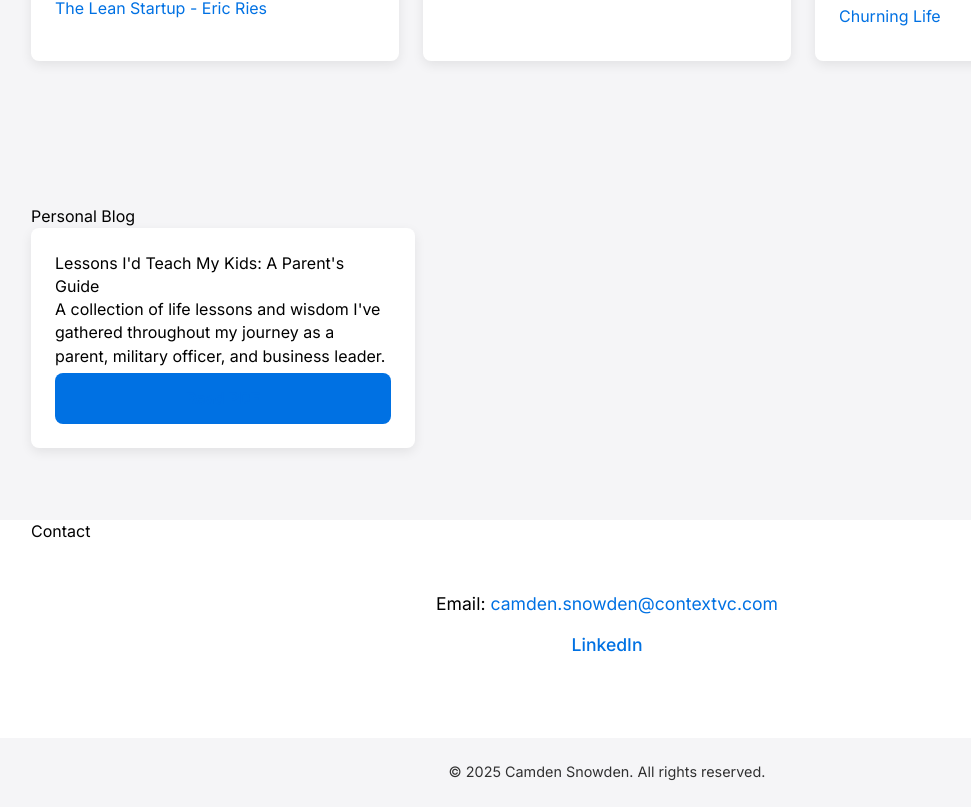
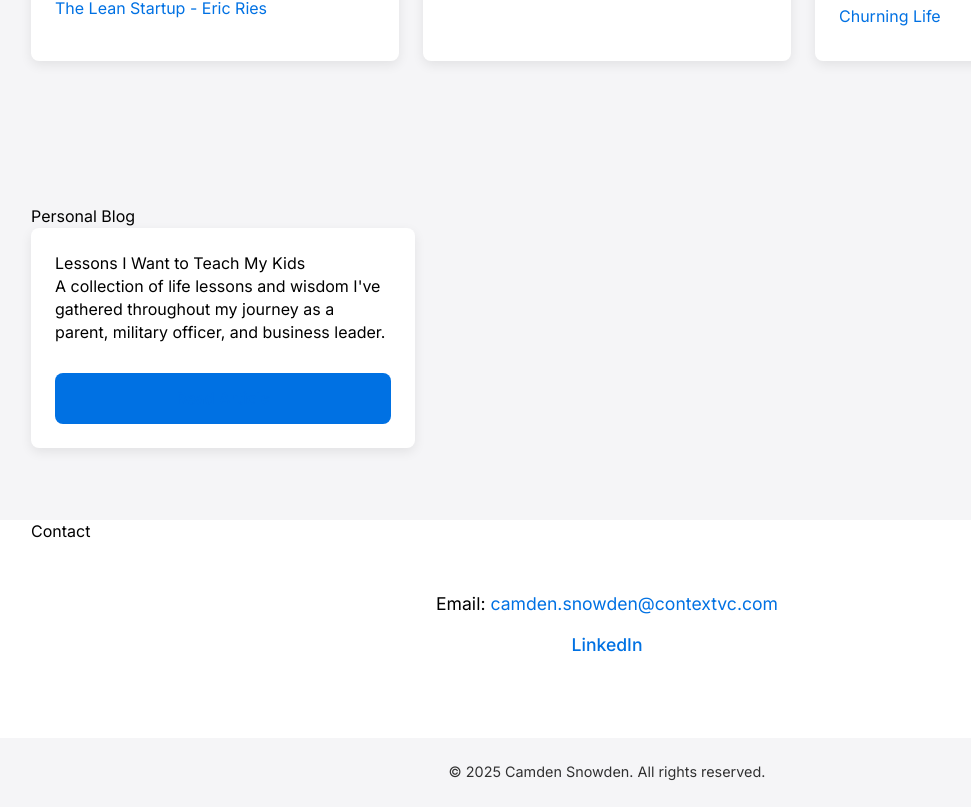
Before and after one commit to csnowden11/camdensnowden.com, a Next.js app: page / in a window 1280 px wide. Shown: the part 2131-2938 px from the top of the page, without its empty margins (33-1004 px from the left). Built offline with nearby package versions, Linux system fonts and the light colour scheme.

Commit message:
Update page.tsx

```diff
--- a/src/app/page.tsx
+++ b/src/app/page.tsx
@@ -291,9 +291,9 @@ export default function Home() {
           <h2>Personal Blog</h2>
           <div className="row">
             <div className="col-4 post-card">
-              <h3>Lessons I'd Teach My Kids: A Parent's Guide</h3>
+              <h3>Lessons I Want to Teach My Kids</h3>
               <p>A collection of life lessons and wisdom I've gathered throughout my journey as a parent, military officer, and business leader.</p>
-              <a href="/pdfs/Lessons-Id-Teach-My-Kids-A-Parents-Guide.pdf" className="btn" target="_blank" rel="noopener noreferrer">Read PDF</a>
+              <a href="https://gamma.app/docs/Lessons-I-want-to-teach-my-kids-ji8jjx187ujsvhy" className="btn" target="_blank" rel="noopener noreferrer">Read Article</a>
             </div>
           </div>
         </div>
```
